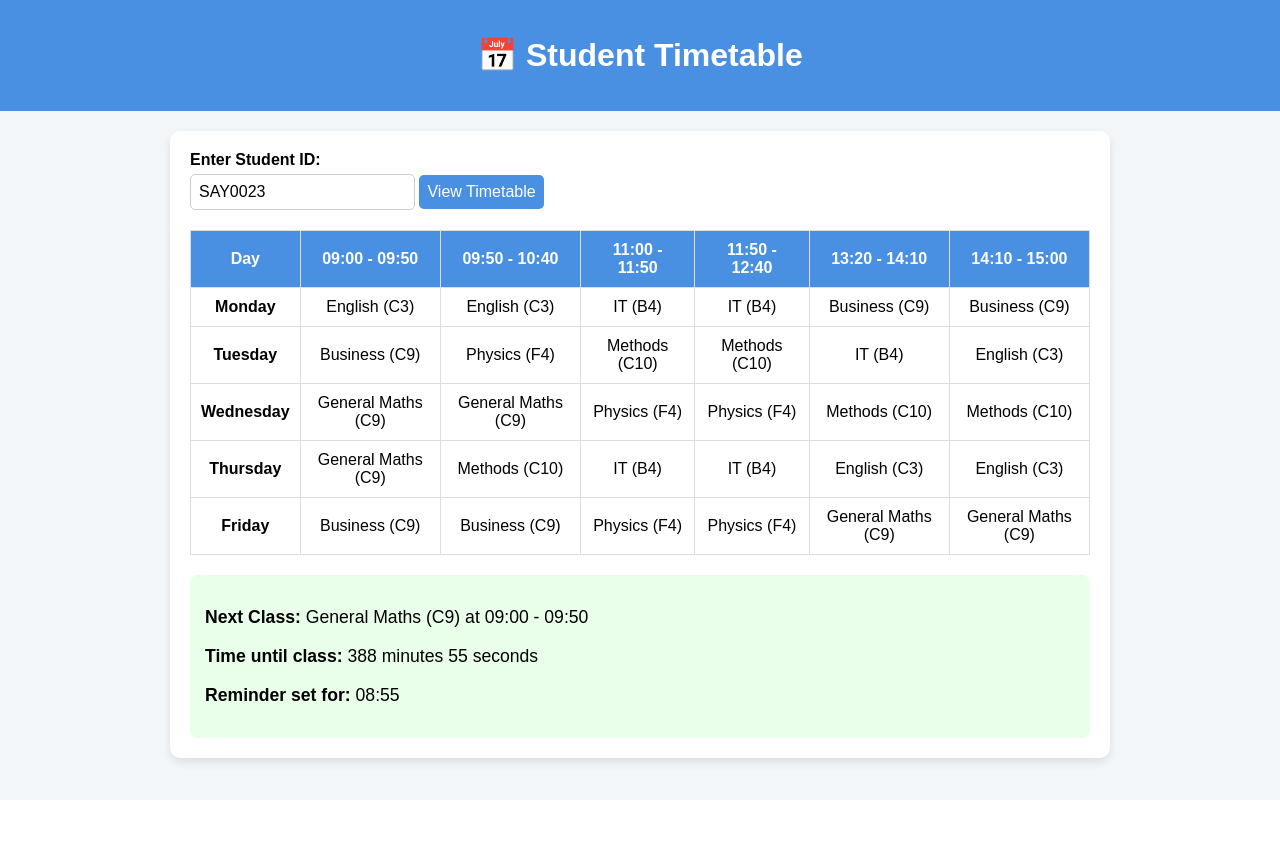
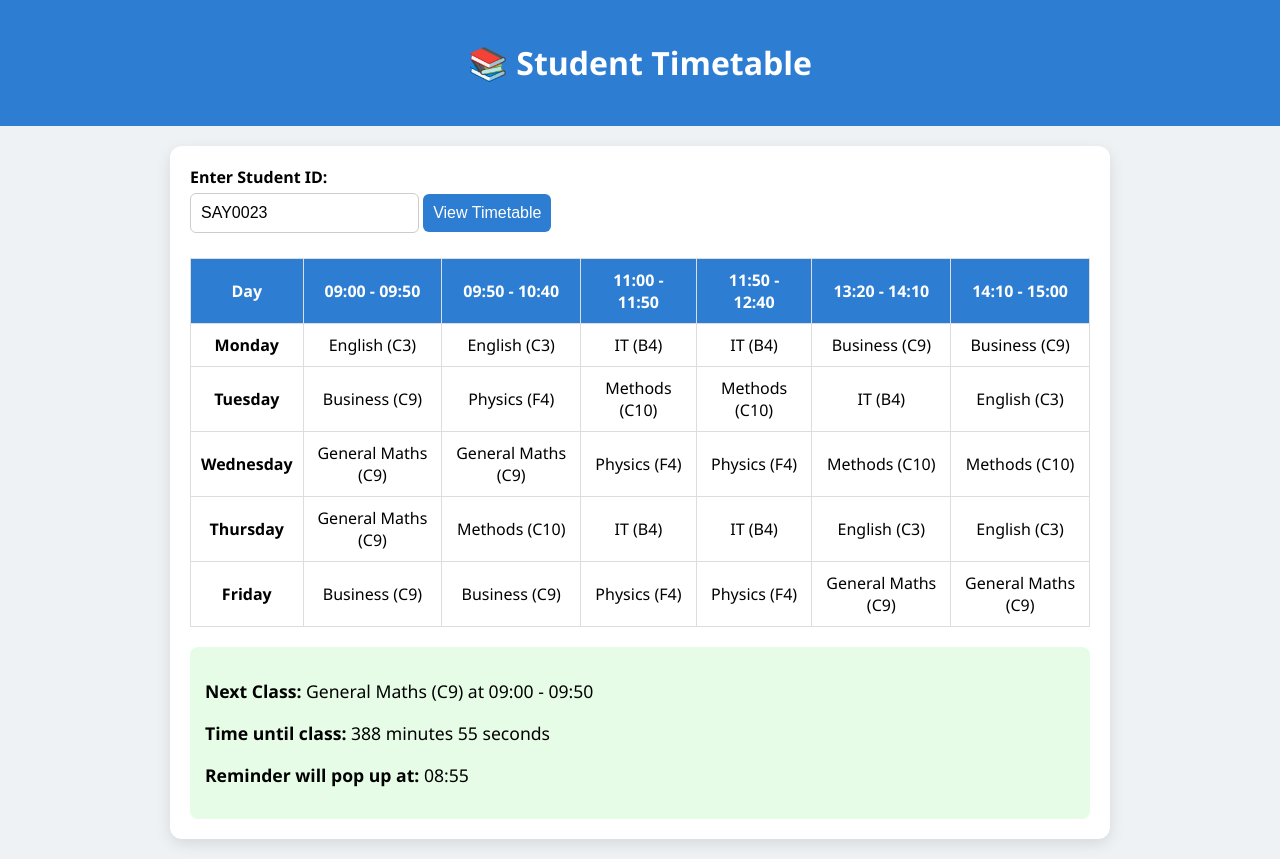
Before and after one commit to ChargeCHKNMAN/Grange-Yadh, a Flask app: page / in a window 1280 px wide. Before the commit the page ends 769 px from the top, so only its background shows below. Run offline with Flask 3, Linux system fonts and the light colour scheme.

Commit message:
Update index.html

```diff
--- a/Grange Yadh/templates/index.html
+++ b/Grange Yadh/templates/index.html
@@ -5,15 +5,15 @@
     <meta name="viewport" content="width=device-width, initial-scale=1">
     <style>
         body {
-            font-family: Arial, sans-serif;
-            background-color: #f4f7fa;
+            font-family: "Segoe UI", sans-serif;
+            background-color: #eef2f5;
             margin: 0;
             padding: 0;
         }
         header {
-            background-color: #4A90E2;
-            padding: 15px;
+            background-color: #2d7dd2;
             color: white;
+            padding: 20px;
             text-align: center;
         }
         .container {
@@ -21,59 +21,96 @@
             margin: 20px auto;
             background: white;
             padding: 20px;
-            border-radius: 10px;
-            box-shadow: 0px 4px 10px rgba(0,0,0,0.1);
+            border-radius: 12px;
+            box-shadow: 0 5px 15px rgba(0,0,0,0.1);
         }
         input[type="text"], button {
-            padding: 8px;
+            padding: 10px;
+            font-size: 16px;
+            border-radius: 6px;
+            border: 1px solid #ccc;
             margin: 5px 0;
-            border-radius: 5px;
-            border: 1px solid #ccc;
-            font-size: 16px;
         }
         button {
-            background-color: #4A90E2;
+            background-color: #2d7dd2;
             color: white;
             border: none;
             cursor: pointer;
         }
         button:hover {
-            background-color: #357ABD;
+            background-color: #1b5fa7;
         }
         table {
             width: 100%;
             border-collapse: collapse;
-            margin-top: 15px;
-        }
-        table, th, td {
-            border: 1px solid #ddd;
-        }
-        th {
-            background-color: #4A90E2;
-            color: white;
+            margin-top: 20px;
         }
         th, td {
+            border: 1px solid #ddd;
             padding: 10px;
             text-align: center;
         }
-        .not-found {
-            color: red;
-            font-weight: bold;
-            text-align: center;
+        th {
+            background-color: #2d7dd2;
+            color: white;
         }
         .next-class-info {
-            background: #eaffea;
+            background-color: #e6fce6;
             padding: 15px;
             border-radius: 8px;
             margin-top: 20px;
             font-size: 1.1em;
         }
+        .not-found {
+            color: red;
+            font-weight: bold;
+        }
+
+        /* Reminder popup */
+        #reminder-popup {
+            display: none;
+            position: fixed;
+            top: 0;
+            width: 100%;
+            background-color: #ffd700;
+            color: black;
+            text-align: center;
+            padding: 15px;
+            font-weight: bold;
+            z-index: 1000;
+        }
+
+        /* Mobile tweaks */
+        @media (max-width: 600px) {
+            table, thead, tbody, th, td, tr {
+                display: block;
+            }
+            th {
+                position: absolute;
+                left: -9999px;
+            }
+            td {
+                position: relative;
+                padding-left: 50%;
+                text-align: left;
+            }
+            td:before {
+                content: attr(data-label);
+                position: absolute;
+                left: 10px;
+                font-weight: bold;
+            }
+        }
     </style>
 </head>
 <body>
+
 <header>
-        <h1>📅 Student Timetable</h1>
+    <h1>📚 Student Timetable</h1>
 </header>
+
+<div id="reminder-popup">⏰ Reminder: Your next class is starting soon!</div>
+
 <div class="container">
     <form method="GET" action="/">
         <label for="student_id"><strong>Enter Student ID:</strong></label><br>
@@ -107,41 +144,30 @@
     {% endif %}
 
     {% if next_class %}
-            <div class="next-class-info" id="next-class-info">
+        <div class="next-class-info">
             <p><strong>Next Class:</strong> {{ next_class.subject }} at {{ next_class.time_slot }}</p>
             <p><strong>Time until class:</strong> {{ next_class.time_until }}</p>
-                <p><strong>Reminder set for:</strong> {{ next_class.reminder_time }}</p>
+            <p><strong>Reminder will pop up at:</strong> {{ next_class.reminder_time }}</p>
         </div>
     {% endif %}
 </div>
 
-    {% if next_class %}
 <script>
-        // Reminder popup 5 minutes before class start
-        const classStartStr = "{{ next_class.start_datetime }}"; // "YYYY-MM-DD HH:mm:ss"
-        const subject = "{{ next_class.subject }}";
-        const timeSlot = "{{ next_class.time_slot }}";
-
-        function showReminder() {
-            alert(`Reminder: Your next class "${subject}" starts at ${timeSlot}!`);
-        }
+    const reminderTime = "{{ next_class.reminder_time if next_class else '' }}";
 
     function checkReminder() {
         const now = new Date();
-            const [year, month, day, hour, minute, second] = classStartStr.match(/\d+/g).map(Number);
-            const classStart = new Date(year, month - 1, day, hour, minute, second);
-            const reminderTime = new Date(classStart.getTime() - 5 * 60000); // 5 minutes before class start
+        const currentTime = now.toTimeString().slice(0, 5); // HH:MM format
 
-            if (now >= reminderTime && now < classStart) {
-                showReminder();
-                clearInterval(reminderInterval);
+        if (currentTime === reminderTime) {
+            document.getElementById('reminder-popup').style.display = 'block';
+        } else {
+            document.getElementById('reminder-popup').style.display = 'none';
         }
     }
 
-        // Check every 30 seconds
-        const reminderInterval = setInterval(checkReminder, 30000);
-        checkReminder();
+    setInterval(checkReminder, 1000); // check every second
 </script>
-    {% endif %}
+
 </body>
 </html>
```
Lines whose indentation alone changed are shown as unchanged.
